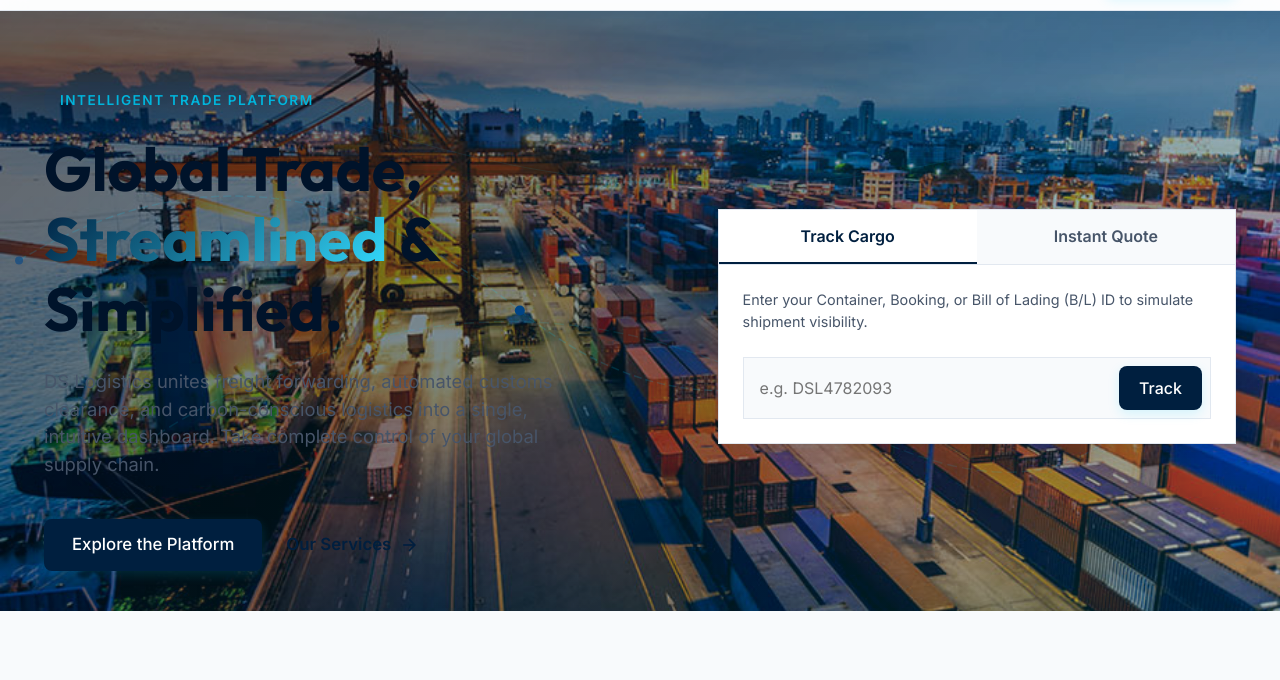
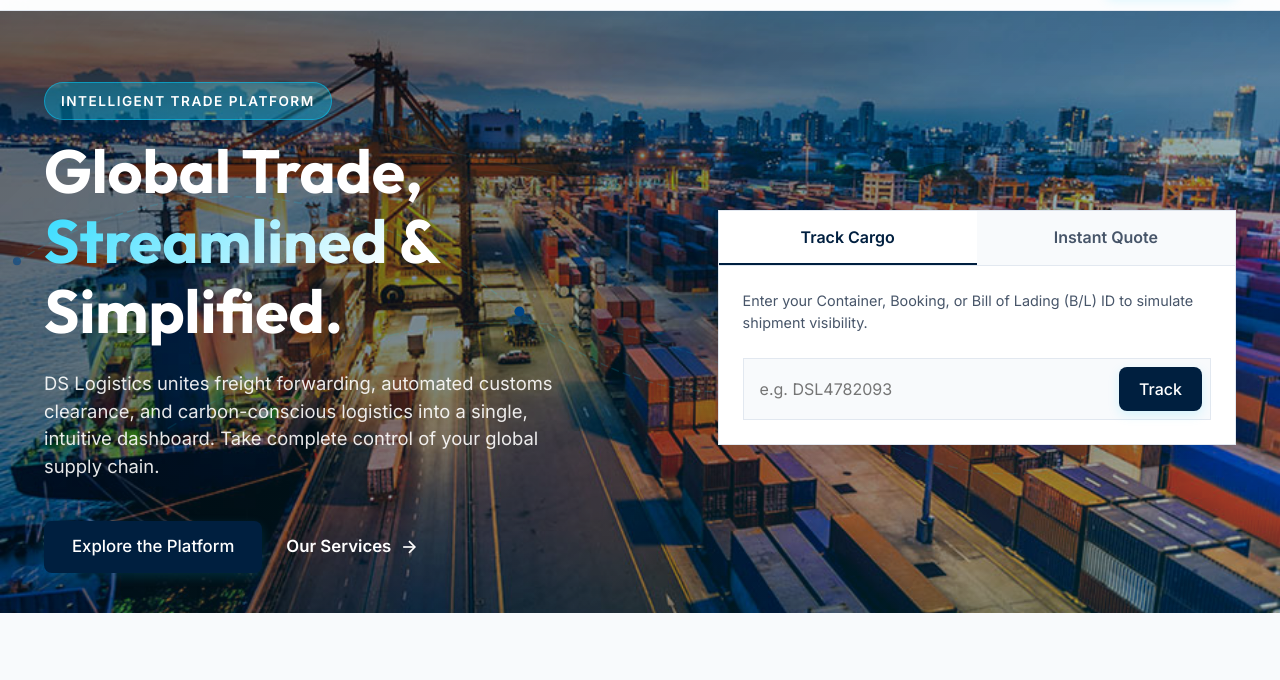
Before and after one commit to pravinchris/DSLogistics, a plain HTML site: page index.html in a window 1280 px wide. Shown: the part 62-742 px from the top of the page. Drawn offline with Linux system fonts and the light colour scheme.

Commit message:
Fix hero section text visibility - change text colors to white for dark background image

```diff
--- a/styles.css
+++ b/styles.css
@@ -191,7 +191,7 @@
   }
 
   .gradient-text {
-    background: linear-gradient(135deg, var(--color-primary), var(--cyan-400));
+    background: linear-gradient(135deg, var(--cyan-400), var(--white));
     -webkit-background-clip: text;
     -webkit-text-fill-color: transparent;
   }
@@ -252,7 +252,7 @@
   }
 
   .btn-tertiary {
-    color: var(--color-primary);
+    color: var(--white);
     font-weight: 600;
     padding-inline: 0;
   }
@@ -535,21 +535,23 @@
     font-weight: 600;
     text-transform: uppercase;
     letter-spacing: 1.5px;
-    color: var(--cyan-600);
-    background-color: var(--color-accent-dim);
+    color: var(--white);
+    background-color: rgba(0, 210, 255, 0.3);
     padding: var(--space-xs) var(--space-sm);
     border-radius: 20px;
     margin-block-end: var(--space-sm);
+    border: 1px solid rgba(0, 210, 255, 0.5);
   }
 
   .hero-title {
     font-size: clamp(2.5rem, 1rem + 4vw, 3.8rem); /* responsive typography */
     margin-block-end: var(--space-md);
+    color: var(--white);
   }
 
   .hero-subtitle {
     font-size: 1.15rem;
-    color: var(--color-text-sub);
+    color: rgba(255, 255, 255, 0.9);
     margin-block-end: var(--space-lg);
     max-width: 540px;
   }
```
